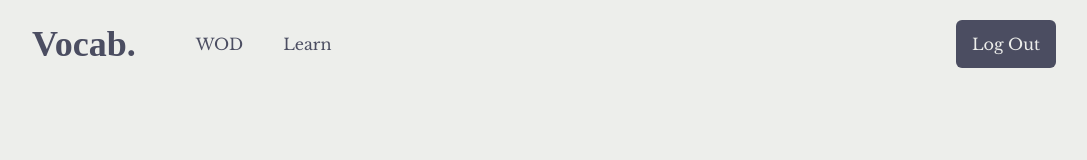
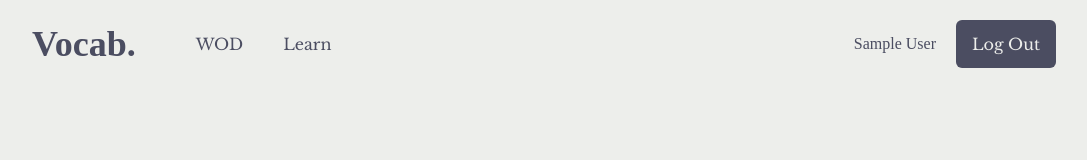
Before and after one commit to NickGolitsyn/vocab, a Next.js app: page /signin in a window 1280 px wide. Shown: the top 160 px of the page, without its empty margins (96-1183 px from the left). Built offline with nearby package versions, Linux system fonts and the light colour scheme; no server answers; sample sign-in values are in the browser's storage; a web font is replaced by a local one.

Commit message:
hopefully fixed nav problem

```diff
--- a/app/components/navbar.tsx
+++ b/app/components/navbar.jsx
@@ -7,7 +7,7 @@ import { signOut } from 'firebase/auth';
 import { useEffect, useState } from "react";
 
 export default function Navbar() {
-  // const { user } = useAuthContext()
+  const { user } = useAuthContext()
   const date = new Date()
   const dateURL = `${('0' + date.getDate()).slice(-2)}-${('0' + (date.getMonth() + 1)).slice(-2)}-${date.getFullYear()}`
   const handleLogout = () => {
@@ -34,8 +34,8 @@ export default function Navbar() {
       </div>
       <div className="flex items-center">
         {/* <h1 className="mr-5">en</h1> */}
-        {/* {user?.displayName && <h1 className="mr-5">{user?.displayName}</h1>}
-        {!user?.displayName && <h1 className="mr-5">{user?.email}</h1>} */}
+        {user?.displayName && <h1 className="mr-5">{user?.displayName}</h1>}
+        {!user?.displayName && <h1 className="mr-5">{user?.email}</h1>}
         {/* <div className="rounded-full overflow-hidden w-fit">
           <Image
             src="/pic.jpeg"
@@ -44,8 +44,7 @@ export default function Navbar() {
             alt={""}
           />
         </div> */}
-        <button className="py-3 px-4 rounded-md bg-customGrey hover:opacity-90 transition text-customWhite" onClick={() => (handleLogout())}>Log Out</button>
-        {/* {user ?
+        {user ?
           <button className="py-3 px-4 rounded-md bg-customGrey hover:opacity-90 transition text-customWhite" onClick={() => (handleLogout())}>Log Out</button> :
           (
             <div>
@@ -54,7 +53,7 @@ export default function Navbar() {
               {user?.email == 'golitsynnick@gmail.com' ? <Link className="py-3 px-4 rounded-md bg-customGrey hover:opacity-90 transition text-customWhite ml-4" href={"/admin"}>Admin</Link> : ''}
             </div>
           )
-        } */}
+        }
       </div>
     </div>
     </>
--- a/tsconfig.json
+++ b/tsconfig.json
@@ -23,6 +23,6 @@
       "@/*": ["./*"]
     }
   },
-  "include": ["next-env.d.ts", "**/*.ts", "**/*.tsx", ".next/types/**/*.ts", "app/learn/error.js", "app/wod/[pid].jsx"],
+  "include": ["next-env.d.ts", "**/*.ts", "**/*.tsx", ".next/types/**/*.ts", "app/learn/error.js", "app/wod/[pid].jsx", "app/components/navbar.jsx"],
   "exclude": ["node_modules"]
 }
```
